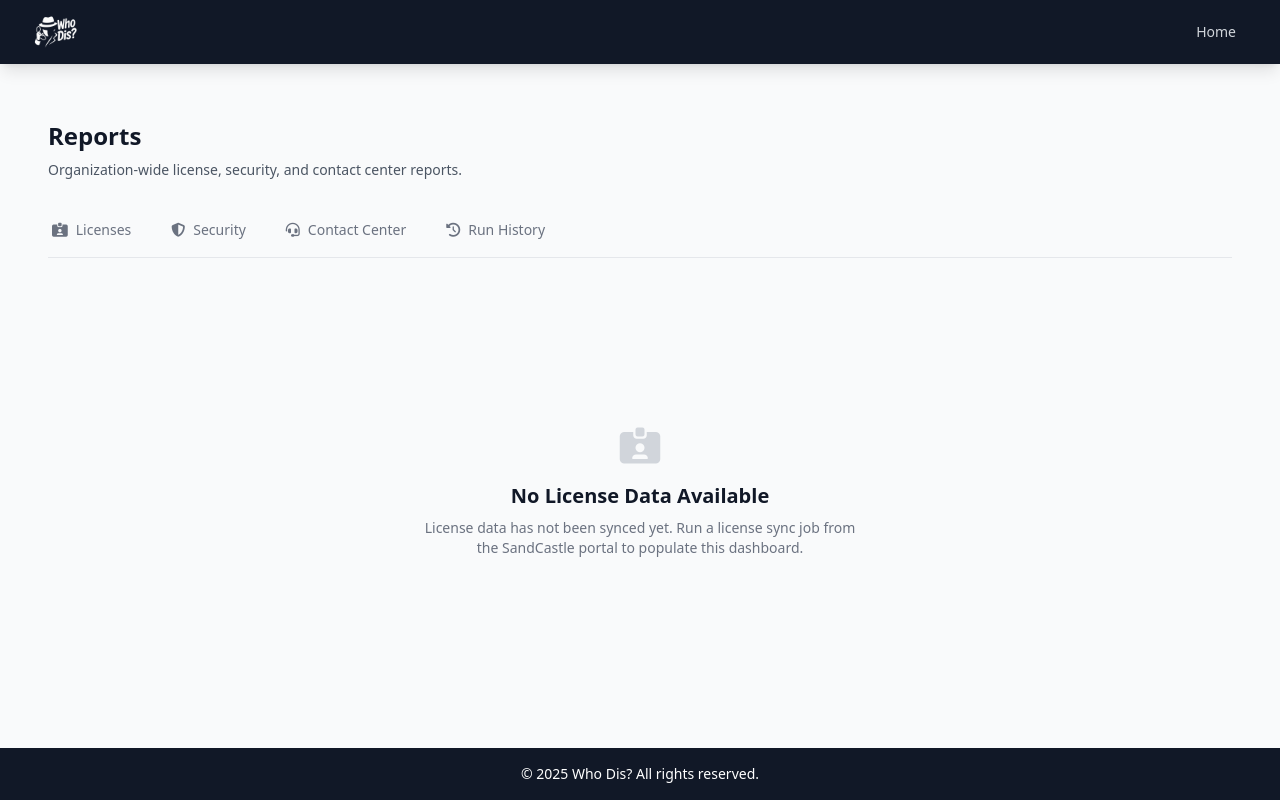
After one commit to jslitzkerttcu/Who-Dis, a Flask app: template app/templates/admin/reports.html in a window 1280 px wide. The commit adds this page. Run offline with Flask 3, Linux system fonts and the light colour scheme; the template is opened without the code that fills it, so the values that code supplies are empty; parts of the project's set-up code (start-up, migrations or seed data) failed here and were passed over; some libraries are stand-ins or nearby versions.

Commit message:
feat(08-02): add report templates, tab navigation, and route registration
- reports.html page shell with 4-tab nav (licenses, security, genesys, history)
- _report_licenses.html with 4 KPI cards, SKU table, stale badge, CSV export
- _report_security.html with 3 KPI cards, MFA table, date filter, sign-in table
- _report_stale_badge.html reusable cache freshness indicator
- Route registration in admin __init__.py for all report endpoints
- Reports card added to admin index page

```diff
--- /dev/null
+++ b/app/templates/admin/partials/_report_licenses.html
@@ -0,0 +1,113 @@
+{# License Utilization tab partial.
+   Expects: totals_cache (ReportCache or None), sku_cache (ReportCache or None).
+#}
+
+{% if totals_cache and totals_cache.data %}
+<!-- Status Bar -->
+<div class="flex items-center justify-between mb-6">
+    {% with cache_entry=totals_cache, report_type="license" %}
+        {% include "admin/partials/_report_stale_badge.html" %}
+    {% endwith %}
+    <a href="{{ url_for('admin.api_reports_export_licenses') }}"
+       class="inline-flex items-center px-4 py-2 border border-gray-300 shadow-sm text-sm font-normal rounded-md text-gray-700 bg-white hover:bg-gray-50 focus:outline-none focus:ring-2 focus:ring-offset-2 focus:ring-blue-500">
+        <i class="fas fa-download mr-2"></i>
+        Export CSV
+    </a>
+</div>
+
+<!-- KPI Cards -->
+<div class="grid grid-cols-1 md:grid-cols-2 lg:grid-cols-4 gap-6 mb-8">
+    <!-- Total SKUs -->
+    <div class="bg-white rounded-lg shadow-sm border border-gray-200 p-6">
+        <div class="flex items-center justify-between mb-2">
+            <span class="text-sm font-normal text-gray-500 uppercase tracking-wider">Total SKUs</span>
+            <i class="fas fa-cubes text-blue-600"></i>
+        </div>
+        <div class="text-2xl font-semibold text-gray-900">{{ totals_cache.data.total_skus|default(0) }}</div>
+        <div class="text-sm text-gray-500 mt-1">Active subscriptions</div>
+    </div>
+
+    <!-- Assigned Licenses -->
+    <div class="bg-white rounded-lg shadow-sm border border-gray-200 p-6">
+        <div class="flex items-center justify-between mb-2">
+            <span class="text-sm font-normal text-gray-500 uppercase tracking-wider">Assigned Licenses</span>
+            <i class="fas fa-user-check text-green-600"></i>
+        </div>
+        <div class="text-2xl font-semibold text-gray-900">{{ totals_cache.data.total_assigned|default(0) }}</div>
+        <div class="text-sm text-gray-500 mt-1">Across all SKUs</div>
+    </div>
+
+    <!-- Unused Licenses -->
+    <div class="bg-white rounded-lg shadow-sm border border-gray-200 p-6 {% if totals_cache.data.total_unused_30d|default(0) > 0 %}border-l-4 border-l-yellow-400{% endif %}">
+        <div class="flex items-center justify-between mb-2">
+            <span class="text-sm font-normal text-gray-500 uppercase tracking-wider">Unused Licenses</span>
+            <i class="fas fa-user-clock text-yellow-600"></i>
+        </div>
+        <div class="text-2xl font-semibold text-gray-900">{{ totals_cache.data.total_unused_30d|default(0) }}</div>
+        <div class="text-sm text-gray-500 mt-1">No sign-in for 30+ days</div>
+    </div>
+
+    <!-- Utilization -->
+    <div class="bg-white rounded-lg shadow-sm border border-gray-200 p-6">
+        <div class="flex items-center justify-between mb-2">
+            <span class="text-sm font-normal text-gray-500 uppercase tracking-wider">Utilization</span>
+            <i class="fas fa-chart-pie text-blue-600"></i>
+        </div>
+        <div class="text-2xl font-semibold text-gray-900">{{ totals_cache.data.utilization_pct|default(0) }}%</div>
+        <div class="text-sm text-gray-500 mt-1">Overall utilization rate</div>
+    </div>
+</div>
+
+<!-- SKU Data Table -->
+{% if sku_cache and sku_cache.data %}
+<div class="bg-white rounded-lg shadow-sm border border-gray-200 overflow-hidden">
+    <div class="overflow-x-auto">
+        <table class="min-w-full divide-y divide-gray-200" id="sku-table">
+            <thead class="bg-gray-50">
+                <tr>
+                    <th class="px-6 py-3 text-left text-xs font-normal text-gray-500 uppercase tracking-wider cursor-pointer" data-sort-column="sku_name">
+                        SKU Name <i class="fas fa-sort text-gray-300 ml-1"></i>
+                    </th>
+                    <th class="px-6 py-3 text-left text-xs font-normal text-gray-500 uppercase tracking-wider cursor-pointer" data-sort-column="assigned">
+                        Assigned <i class="fas fa-sort text-gray-300 ml-1"></i>
+                    </th>
+                    <th class="px-6 py-3 text-left text-xs font-normal text-gray-500 uppercase tracking-wider cursor-pointer" data-sort-column="available">
+                        Available <i class="fas fa-sort text-gray-300 ml-1"></i>
+                    </th>
+                    <th class="px-6 py-3 text-left text-xs font-normal text-gray-500 uppercase tracking-wider cursor-pointer" data-sort-column="consumed">
+                        Consumed <i class="fas fa-sort text-gray-300 ml-1"></i>
+                    </th>
+                    <th class="px-6 py-3 text-left text-xs font-normal text-gray-500 uppercase tracking-wider cursor-pointer" data-sort-column="utilization">
+                        Utilization % <i class="fas fa-sort text-gray-300 ml-1"></i>
+                    </th>
+                    <th class="px-6 py-3 text-left text-xs font-normal text-gray-500 uppercase tracking-wider cursor-pointer" data-sort-column="unused_30d">
+                        Unused (30d) <i class="fas fa-sort text-gray-300 ml-1"></i>
+                    </th>
+                </tr>
+            </thead>
+            <tbody class="bg-white divide-y divide-gray-200">
+                {% for sku in sku_cache.data %}
+                {% set utilization_pct = (sku.assigned / sku.available * 100) if sku.available > 0 else 0 %}
+                <tr class="hover:bg-gray-50 {% if utilization_pct < 80 %}bg-yellow-50{% endif %}">
+                    <td class="px-6 py-4 whitespace-nowrap text-sm text-gray-900">{{ sku.sku_name }}</td>
+                    <td class="px-6 py-4 whitespace-nowrap text-sm text-gray-900">{{ sku.assigned }}</td>
+                    <td class="px-6 py-4 whitespace-nowrap text-sm text-gray-900">{{ sku.available }}</td>
+                    <td class="px-6 py-4 whitespace-nowrap text-sm text-gray-900">{{ sku.consumed }}</td>
+                    <td class="px-6 py-4 whitespace-nowrap text-sm text-gray-900">{{ "%.1f"|format(utilization_pct) }}%</td>
+                    <td class="px-6 py-4 whitespace-nowrap text-sm text-gray-900">{{ sku.unused_30d }}</td>
+                </tr>
+                {% endfor %}
+            </tbody>
+        </table>
+    </div>
+</div>
+{% endif %}
+
+{% else %}
+<!-- Empty State -->
+<div class="text-center py-12">
+    <i class="fas fa-id-card-clip text-gray-300 text-4xl mb-4"></i>
+    <h3 class="text-xl font-semibold text-gray-900 mb-2">No License Data Available</h3>
+    <p class="text-sm text-gray-500 max-w-md mx-auto">License data has not been synced yet. Run a license sync job from the SandCastle portal to populate this dashboard.</p>
+</div>
+{% endif %}
--- /dev/null
+++ b/app/templates/admin/reports.html
@@ -0,0 +1,63 @@
+{% extends "base.html" %}
+
+{% block title %}Reports - Admin{% endblock %}
+
+{% block content %}
+<div class="container mx-auto px-4 py-6 max-w-7xl">
+    <div class="mb-6">
+        <h1 class="text-2xl font-semibold text-gray-900 mb-2">Reports</h1>
+        <p class="text-sm font-normal text-gray-600">Organization-wide license, security, and contact center reports.</p>
+    </div>
+
+    <!-- Tab Navigation -->
+    <div class="border-b border-gray-200 mb-6">
+        <nav class="flex -mb-px space-x-8" aria-label="Report tabs">
+            <a href="{{ url_for('admin.reports_page') }}?tab=licenses"
+               hx-get="{{ url_for('admin.api_reports_licenses') }}"
+               hx-target="#report-content"
+               hx-push-url="{{ url_for('admin.reports_page') }}?tab=licenses"
+               class="group inline-flex items-center py-4 px-1 border-b-2 text-sm cursor-pointer
+                      {% if active_tab == 'licenses' %}border-blue-600 text-blue-600 font-semibold{% else %}border-transparent text-gray-500 hover:text-gray-700 hover:border-gray-300 font-normal{% endif %}">
+                <i class="fas fa-id-card-clip mr-2"></i>
+                Licenses
+            </a>
+            <a href="{{ url_for('admin.reports_page') }}?tab=security"
+               hx-get="{{ url_for('admin.api_reports_security') }}"
+               hx-target="#report-content"
+               hx-push-url="{{ url_for('admin.reports_page') }}?tab=security"
+               class="group inline-flex items-center py-4 px-1 border-b-2 text-sm cursor-pointer
+                      {% if active_tab == 'security' %}border-blue-600 text-blue-600 font-semibold{% else %}border-transparent text-gray-500 hover:text-gray-700 hover:border-gray-300 font-normal{% endif %}">
+                <i class="fas fa-shield-halved mr-2"></i>
+                Security
+            </a>
+            <a href="{{ url_for('admin.reports_page') }}?tab=genesys"
+               class="group inline-flex items-center py-4 px-1 border-b-2 text-sm cursor-pointer border-transparent text-gray-500 hover:text-gray-700 hover:border-gray-300 font-normal">
+                <i class="fas fa-headset mr-2"></i>
+                Contact Center
+            </a>
+            <a href="{{ url_for('admin.reports_page') }}?tab=history"
+               class="group inline-flex items-center py-4 px-1 border-b-2 text-sm cursor-pointer border-transparent text-gray-500 hover:text-gray-700 hover:border-gray-300 font-normal">
+                <i class="fas fa-clock-rotate-left mr-2"></i>
+                Run History
+            </a>
+        </nav>
+    </div>
+
+    <!-- Loading Indicator (htmx-indicator) -->
+    <div id="report-loading" class="htmx-indicator flex items-center justify-center py-8">
+        <div class="animate-spin rounded-full h-8 w-8 border-b-2 border-blue-600"></div>
+        <span class="ml-3 text-sm text-gray-600">Loading...</span>
+    </div>
+
+    <!-- Tab Content -->
+    <div id="report-content" hx-indicator="#report-loading">
+        {% if active_tab == 'licenses' %}
+            {% include "admin/partials/_report_licenses.html" %}
+        {% elif active_tab == 'security' %}
+            {% include "admin/partials/_report_security.html" %}
+        {% else %}
+            {% include "admin/partials/_report_licenses.html" %}
+        {% endif %}
+    </div>
+</div>
+{% endblock %}
```
Also changed, not shown: app/blueprints/admin/__init__.py (+17 -0 lines), app/templates/admin/index.html (+25 -0 lines), app/templates/admin/partials/_report_security.html (added, +215 -0 lines), app/templates/admin/partials/_report_stale_badge.html (added, +26 -0 lines).
